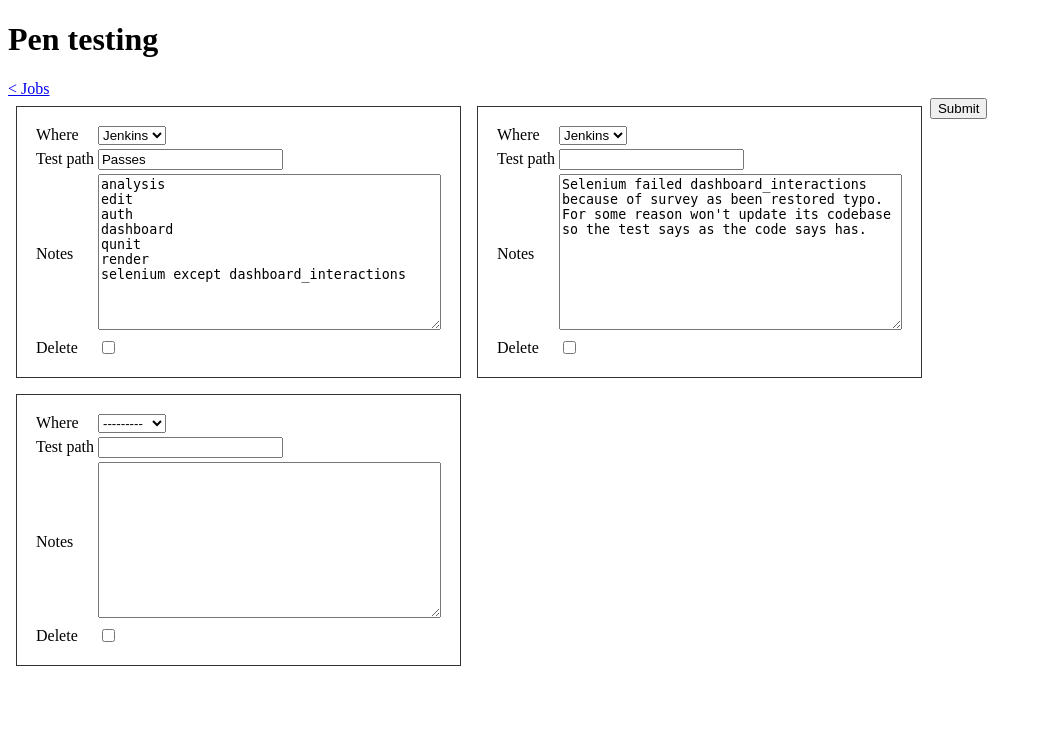
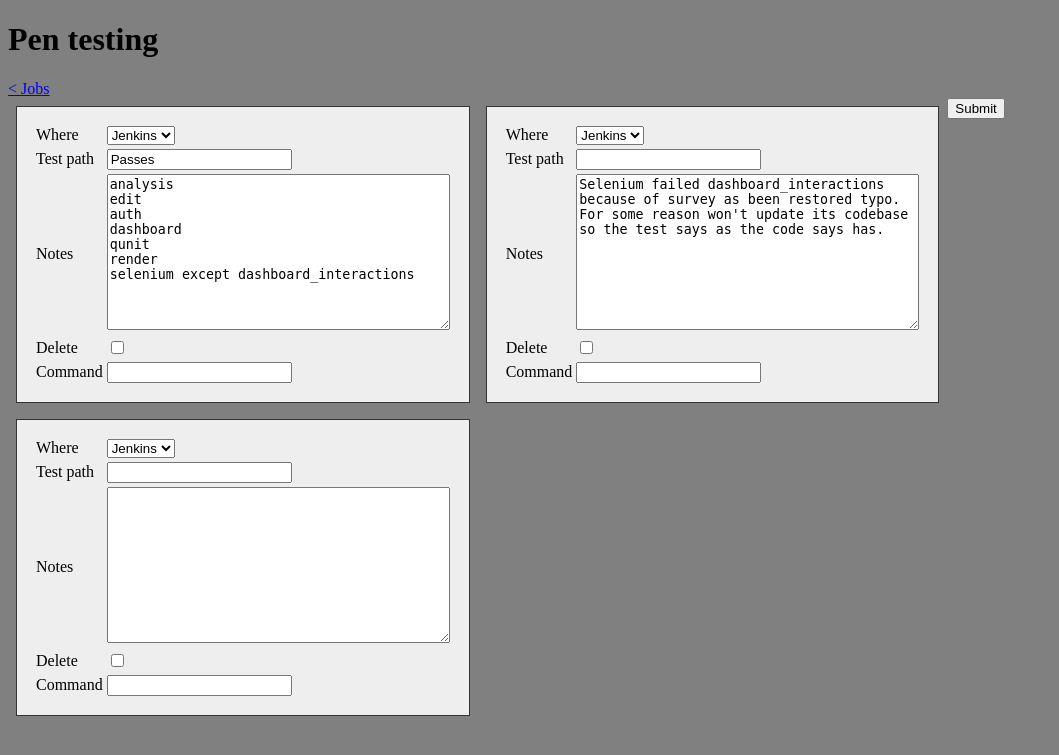
Before and after one commit to becky-jisc/deplo, a Django app: page /tests/1 in a window 1280 px wide. Shown: the top 755 px of the page, without its empty margins (0-1059 px from the left). Run offline with Django 3.2, Linux system fonts and the light colour scheme; data comes from the database, SQL or seed files in the repository; both versions use the stored data as it was after the commit.

Commit message:
Works simply, pretty ugly

```diff
--- a/jobs/models.py
+++ b/jobs/models.py
@@ -27,9 +27,22 @@ class TestRecord(models.Model):
 		]
 
 	job = models.ForeignKey('Job')
-	where = models.SmallIntegerField(choices=TEST_LOCATIONS)
-	test_path = models.CharField(max_length=355)
+	where = models.SmallIntegerField(choices=TEST_LOCATIONS, default=3)
+	test_path = models.CharField(null=True, blank=True, max_length=355)
 	notes = models.TextField(null=True, blank=True)
+
+	@property
+	def command(self):
+		if not self.test_path:
+			return ''
+		command_path_split = self.test_path.split('.')
+		command_path_1 = ".".join(command_path_split[:-2])
+		command_path_2 = ".".join(command_path_split[-2:])
+		if command_path_1 and command_path_2:
+			return "bin/django-admin.py test {}:{} -sx --settings=bos2.test_pg" \
+							.format(command_path_1, command_path_2)
+		return ''
+
 
 
 class Repo(models.Model):
--- a/jobs/templates/jobs/job_form.html
+++ b/jobs/templates/jobs/job_form.html
@@ -25,6 +25,8 @@
 		<input type="submit" name="Save">
 
 		{% for f in form %}
+		{% if not form.instance.done %}
+
 			<table style="">
 				{% for hidden in f.hidden_fields %}
 					{{hidden}}
@@ -47,6 +49,8 @@
 				{% endif %}
 				</tr>
 			</table>
+
+		{% endif %}
 		{% endfor %}
 	</form>
 
--- a/jobs/templates/jobs/test_form.html
+++ b/jobs/templates/jobs/test_form.html
@@ -2,6 +2,12 @@
 <html>
 <head>
 	<title>Test records | {{job.name}}</title>
+	<style type="text/css">
+		body{
+			background: gray;
+			font: Georgia;
+		}
+	</style>
 </head>
 <body>
 	<h1>{{job.name}}</h1>
@@ -10,7 +16,7 @@
 		{% csrf_token %}
 		{{ formset.management_form }}
 		{% for form in formset %}
-			<table style="float:left;border:1px solid #333; padding:1em;margin:0.5em;">
+			<table style="float:left;border:1px solid #333; padding:1em;margin:0.5em;background:#eee;">
 				{% for hidden in form.hidden_fields %}
 					{{hidden}}
 				{% endfor %}
@@ -24,10 +30,13 @@
 						</td>
 					</tr>
 				{% endfor %}
+				<tr>
+					<td>Command</td>
+					<td><input type="text" name="" value="{{form.instance.command}}"></td>
+				</tr>
 			</table>
 		{% endfor %}
 		<input type="submit" name="Save">
 	</form>
-
 </body>
 </html>
--- a/jobs/views.py
+++ b/jobs/views.py
@@ -32,11 +32,19 @@ def test_form(request, job_id):
         }
 
     if request.method == "POST":
+        print 'Here', request.POST
         formset = TestRecordFormSet(request.POST, instance=job, queryset=TestRecord.objects.filter(job_id=job_id))
-        if (formset.is_valid()):
-            for form in formset:
+        for form in formset:
+            print 'is valid?', form.is_valid()
+            print 'where', form.cleaned_data.get('where', False)
+            if form in formset.deleted_forms:
+                to_delete = form.instance
+                TestRecord.objects.get(id=to_delete.id).delete()
+                print 'Deleted'
+            elif form.is_valid() and form.cleaned_data.get('where', False):
                 test_record = form.save(commit=False)
                 test_record.job = job
                 test_record.save()
+                print 'Saved'
         context['form'] = formset
     return render(request, 'jobs/test_form.html', context)
```
Also changed, not shown: db.sqlite3, jobs/migrations/0008_auto_20180711_0805.py (added), jobs/migrations/0009_auto_20180719_0828.py (added), 5 other files.
